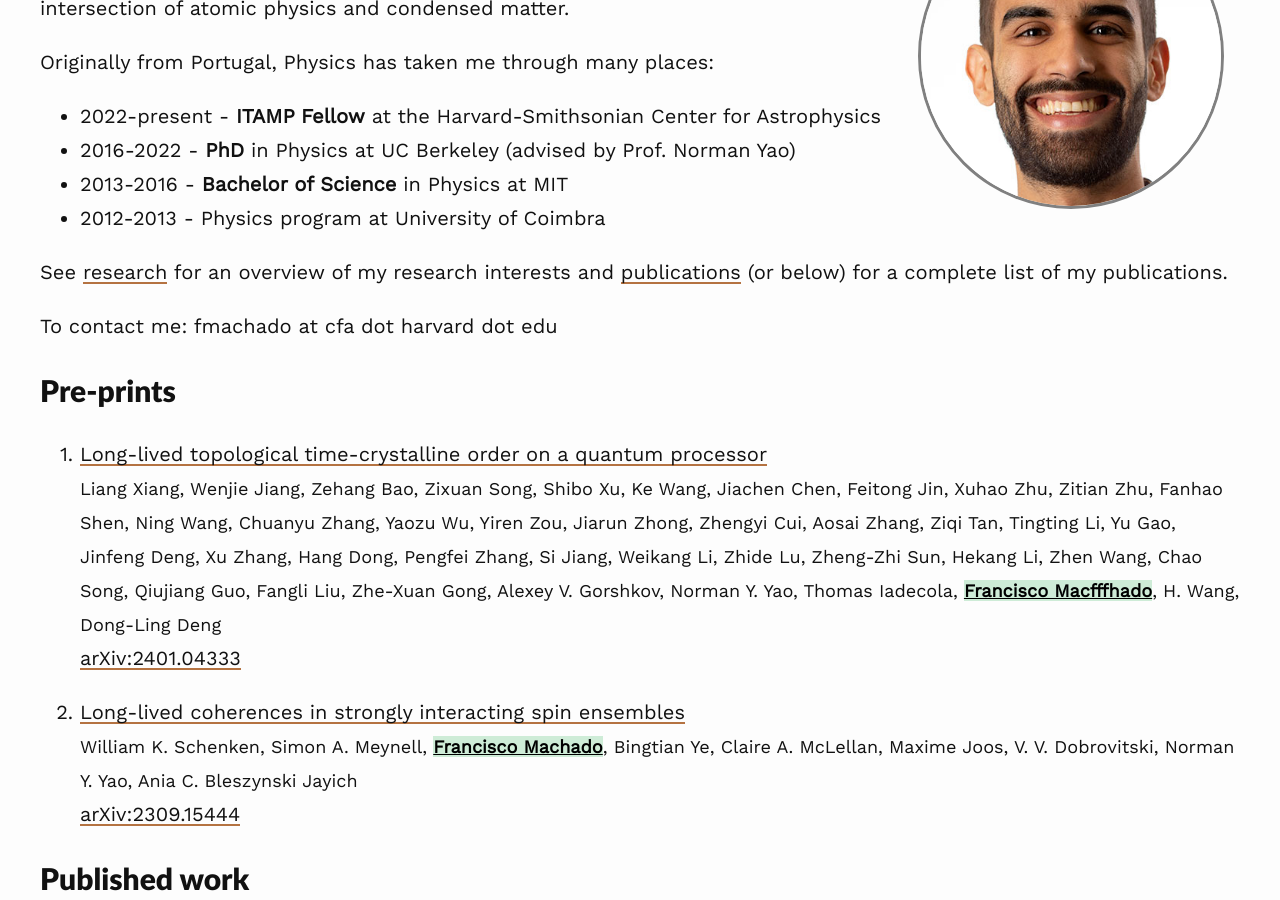
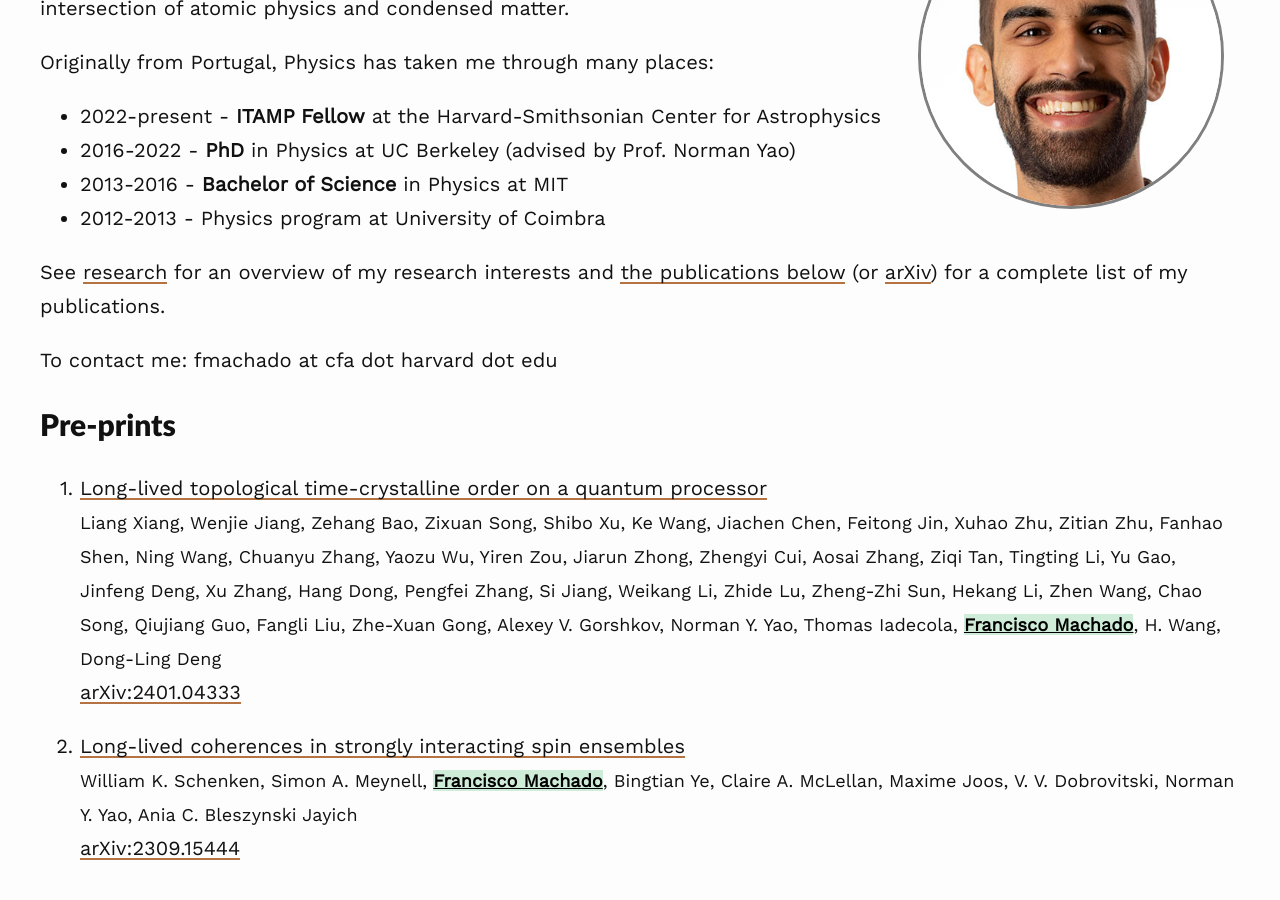
Before and after one commit to flmachado/flmachado.github.io, a Jekyll site: the page built from index.md, in a window 1280 px wide and 900 px high, scrolled down 323 px. Built offline with Jekyll 4.4.1, drawn with Linux system fonts in a browser that asks for light colours; nearby versions of some CDN libraries.

Commit message:
Fix typo and add link to arxivPage

```diff
--- a/_publications/2401.04333.md
+++ b/_publications/2401.04333.md
@@ -2,7 +2,7 @@
 layout: publication
 peerReview : false
 title : "Long-lived topological time-crystalline order on a quantum processor"
-authors : Liang Xiang, Wenjie Jiang, Zehang Bao, Zixuan Song, Shibo Xu, Ke Wang, Jiachen Chen, Feitong Jin, Xuhao Zhu, Zitian Zhu, Fanhao Shen, Ning Wang, Chuanyu Zhang, Yaozu Wu, Yiren Zou, Jiarun Zhong, Zhengyi Cui, Aosai Zhang, Ziqi Tan, Tingting Li, Yu Gao, Jinfeng Deng, Xu Zhang, Hang Dong, Pengfei Zhang, Si Jiang, Weikang Li, Zhide Lu, Zheng-Zhi Sun, Hekang Li, Zhen Wang, Chao Song, Qiujiang Guo, Fangli Liu, Zhe-Xuan Gong, Alexey V. Gorshkov, Norman Y. Yao, Thomas Iadecola, <mark><u><strong>Francisco Macfffhado</strong></u></mark>, H. Wang, Dong-Ling Deng
+authors : Liang Xiang, Wenjie Jiang, Zehang Bao, Zixuan Song, Shibo Xu, Ke Wang, Jiachen Chen, Feitong Jin, Xuhao Zhu, Zitian Zhu, Fanhao Shen, Ning Wang, Chuanyu Zhang, Yaozu Wu, Yiren Zou, Jiarun Zhong, Zhengyi Cui, Aosai Zhang, Ziqi Tan, Tingting Li, Yu Gao, Jinfeng Deng, Xu Zhang, Hang Dong, Pengfei Zhang, Si Jiang, Weikang Li, Zhide Lu, Zheng-Zhi Sun, Hekang Li, Zhen Wang, Chao Song, Qiujiang Guo, Fangli Liu, Zhe-Xuan Gong, Alexey V. Gorshkov, Norman Y. Yao, Thomas Iadecola, <mark><u><strong>Francisco Machado</strong></u></mark>, H. Wang, Dong-Ling Deng
 arXivId : arXiv:2401.04333
 arXivLink : https://arxiv.org/abs/2401.04333
 pubName : ""
--- a/index.md
+++ b/index.md
@@ -19,7 +19,7 @@ Originally from Portugal, Physics has taken me through many places:
 
 
 
-See [research](research) for an overview of my research interests and [publications](publications) (or below) for a complete list of my publications.
+See [research](research) for an overview of my research interests and [the publications below](publications) (or <a href="http://arxiv.org/a/machado_f_1">arXiv</a>) for a complete list of my publications.
 
 To contact me: fmachado at cfa dot harvard dot edu
 
```
